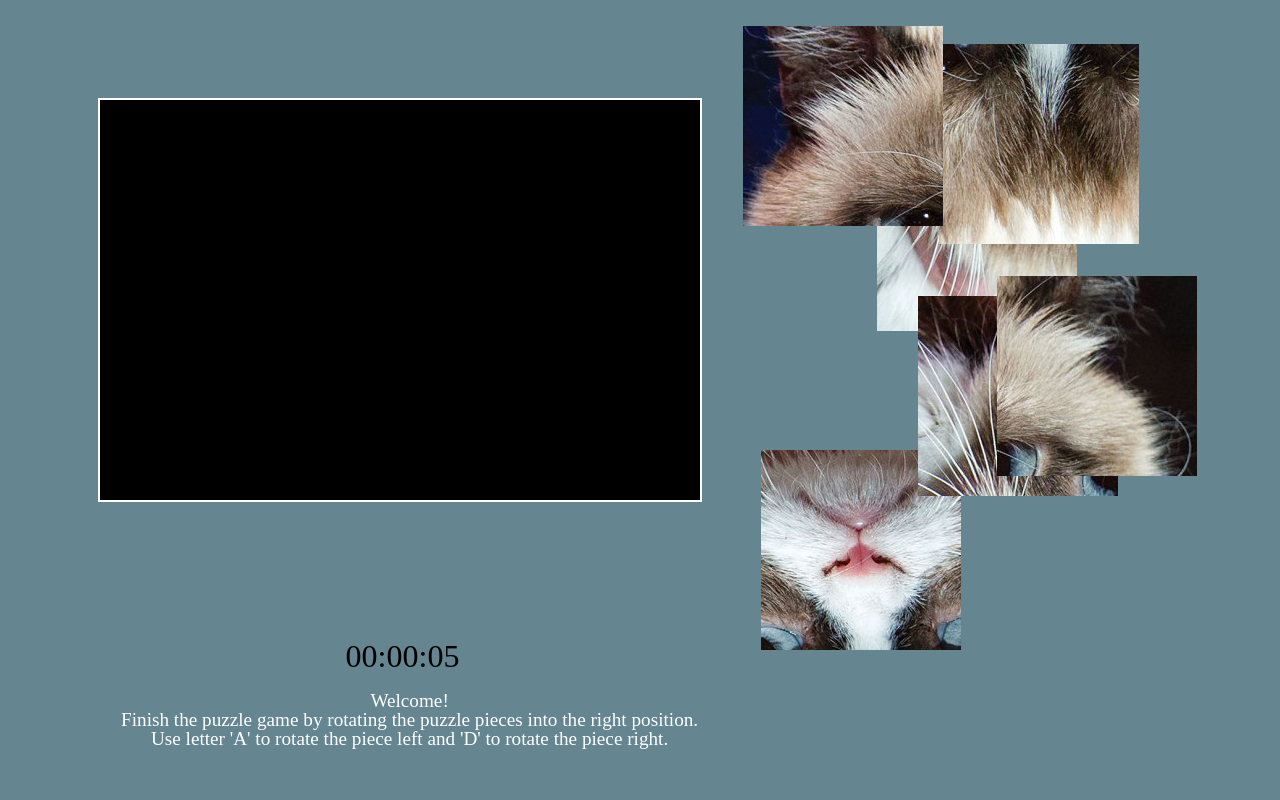
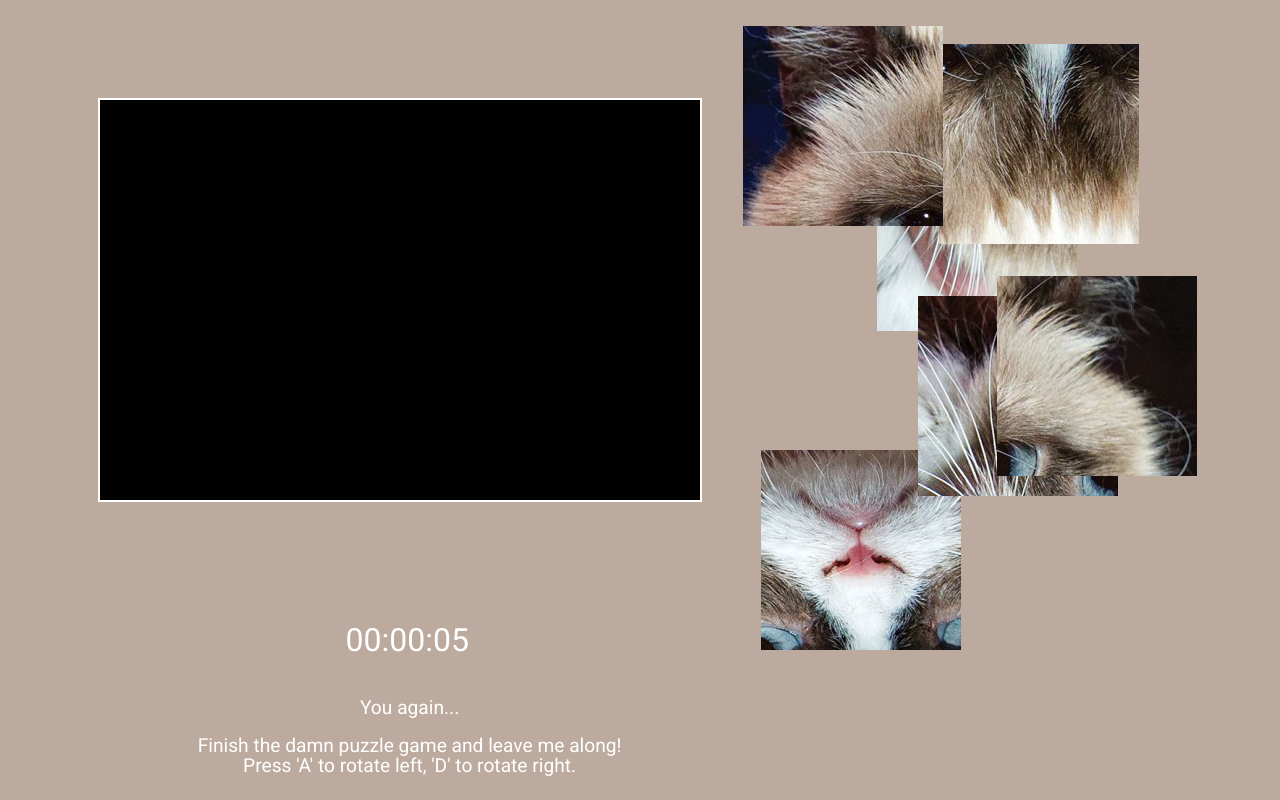
Before and after one commit to michellejames/week5---jigsaw, a website: page index.html in a window 1280 px wide. Drawn offline with Linux system fonts and the light colour scheme.

Commit message:
Finalize Project

```diff
--- a/assets/css/main.css
+++ b/assets/css/main.css
@@ -17,7 +17,8 @@ TABLE OF CONTENTS:
 */
 body {
   margin: 0;
-  background-color: #658591;
+  background-color: #BDAA9F;
+  font-family: 'Roboto', sans-serif;
 }
 
 #frame {
@@ -37,7 +38,7 @@ body {
     font-size: 1.2em;
     color: white;
     opacity: 1;
-    top: 90%;
+    top: 92%;
     left: 32%;
     transform: translate(-50%, -50%);
     position: absolute;
@@ -88,8 +89,8 @@ body {
 
 h1 {
   font-size: 2em;
-  color: black;
+  color: white;
   position: absolute;
   left: 27%;
-  top: 80%;
+  top: 78%;
 }
--- a/assets/js/main.js
+++ b/assets/js/main.js
@@ -82,7 +82,7 @@ var startGame = function () {
 var startMessage = document.createElement ( "h1" );
 	startMessage.classList.add ( "startMessage" );
 	document.body.appendChild ( startMessage );
-	startMessage.innerHTML = "Welcome!<br />Finish the puzzle game by rotating the puzzle pieces into the right position.<br/>Use letter 'A' to rotate the piece left and 'D' to rotate the piece right.";
+	startMessage.innerHTML = "You again...<br><br>Finish the damn puzzle game and leave me along!<br>Press 'A' to rotate left, 'D' to rotate right.";
 
 
 startMessage = document.querySelector ( ".startMessage" );
@@ -307,7 +307,7 @@ var createModule = function () {
 	var winningMessage = document.createElement ( "h3" );
 	winningMessage.classList.add( "winningMessage" );
 	module.appendChild ( winningMessage );
-	winningMessage.innerHTML = "Congratulations! It took you " + ( hoursValue () + hours + ":" + minutesValue () + minutes + ":" + secondsValue () + seconds ) + " to finish the game.";
+	winningMessage.innerHTML = "Meh.<br><br>Took you " + ( hoursValue () + hours + ":" + minutesValue () + minutes + ":" + secondsValue () + seconds ) + " seconds too long.<br><br>";
 
 	var resetButton = document.createElement ( "button" );
 	resetButton.classList.add( "resetButton" );
--- a/index.html
+++ b/index.html
@@ -4,15 +4,16 @@
 	    <meta charset="utf-8">
 
 	     <!-- ABOUT this page -->
-	    <title>Replace Title</title>
-	    <meta name="description" content="This page contains, etc...">
-	    <meta name="keywords" content="keyword1, keyword1, keyword1, etc..."  />
-	    <meta name="author" content="Your Name">
+	    <title>Jigsaw Game</title>
+	    <meta name="description" content="This page contains a JavaScript coded jigsaw game, staring Grumpy Cat.">
+	    <meta name="keywords" content="jigsaw, game, grump, cat, javascript, michellejames"  />
+	    <meta name="author" content="Michelle James">
 
 	    <!--  VIEWPORT optimized specific to content -->
 	    <meta name="viewport" content="width=device-width, initial-scale=1.0, user-scalable=0, minimum-scale=1.0, maximum-scale=1.0">
 
 	    <!-- CSS -->
+	    <link href="https://fonts.googleapis.com/css?family=Roboto" rel="stylesheet">
 	    <link rel="stylesheet" href="assets/css/reset.css">
 	    <link rel="stylesheet" href="assets/css/main.css">
 	</head>
```
